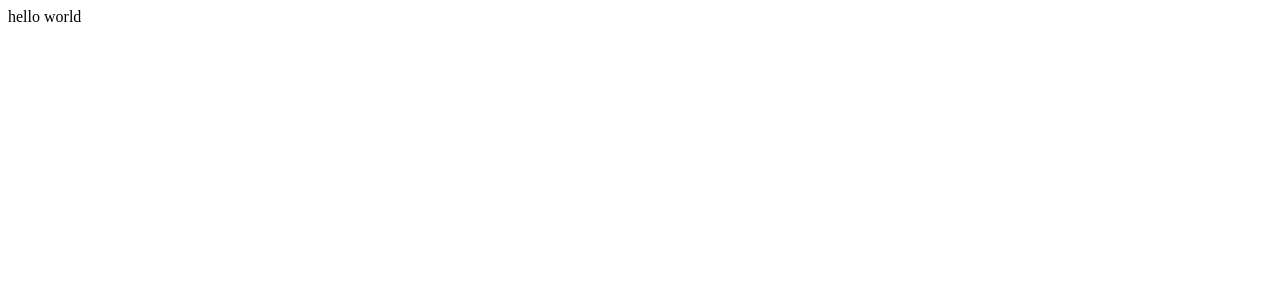
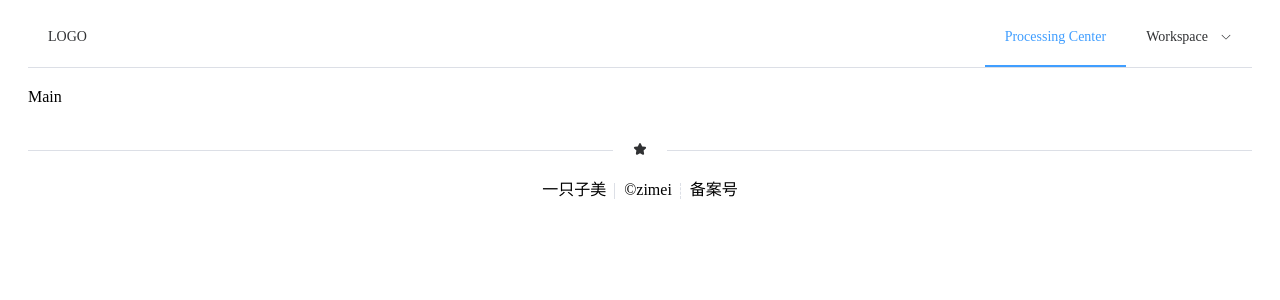
Before and after one commit to zimei11/MyBlogSpaceFinal, a Vue app: page /#/ in a window 1280 px wide. Shown: the top 300 px of the page. Built offline with nearby package versions, Linux system fonts and the light colour scheme.

Commit message:
布局完成，引入icon图形库

```diff
--- a/package.json
+++ b/package.json
@@ -8,6 +8,7 @@
     "lint": "vue-cli-service lint"
   },
   "dependencies": {
+    "@element-plus/icons-vue": "^2.0.6",
     "core-js": "^3.8.3",
     "element-plus": "^2.2.9",
     "jquery": "^3.6.0",
--- /dev/null
+++ b/src/components/ContentBase.vue
@@ -0,0 +1,20 @@
+<template>
+    <div class="common-layout">
+        <el-container>
+            <el-header>
+                <TopMenuVue/>
+            </el-header>
+            <el-main>Main</el-main>
+            <el-footer>
+                <FooterMenuVue/>
+            </el-footer>
+        </el-container>
+    </div>
+</template>
+
+<script setup>
+import FooterMenuVue from './Menu/FooterMenu.vue';
+import TopMenuVue from './Menu/TopMenu.vue';
+
+
+</script>
--- /dev/null
+++ b/src/components/Menu/FooterMenu.vue
@@ -0,0 +1,18 @@
+<template>
+    <el-divider>
+        <el-icon>
+            <star-filled />
+        </el-icon>
+    </el-divider>
+    <div style="text-align: center">
+        <span>一只子美</span>
+        <el-divider direction="vertical" />
+        <span>&copy;zimei</span>
+        <el-divider direction="vertical" border-style="dashed" />
+        <span>备案号</span>
+    </div>
+</template>
+
+<script setup>
+import { StarFilled } from '@element-plus/icons-vue'
+</script>
--- /dev/null
+++ b/src/components/Menu/TopMenu.vue
@@ -0,0 +1,40 @@
+<template>
+  <el-menu
+    :default-active="activeIndex"
+    class="el-menu-demo"
+    mode="horizontal"
+    :ellipsis="false"
+    @select="handleSelect"
+  >
+    <el-menu-item index="0">LOGO</el-menu-item>
+    <div class="flex-grow" />
+    <el-menu-item index="1">Processing Center</el-menu-item>
+    <el-sub-menu index="2">
+      <template #title>Workspace</template>
+      <el-menu-item index="2-1">item one</el-menu-item>
+      <el-menu-item index="2-2">item two</el-menu-item>
+      <el-menu-item index="2-3">item three</el-menu-item>
+      <el-sub-menu index="2-4">
+        <template #title>item four</template>
+        <el-menu-item index="2-4-1">item one</el-menu-item>
+        <el-menu-item index="2-4-2">item two</el-menu-item>
+        <el-menu-item index="2-4-3">item three</el-menu-item>
+      </el-sub-menu>
+    </el-sub-menu>
+  </el-menu>
+</template>
+
+<script  setup>
+import { ref } from 'vue'
+
+const activeIndex = ref('1')
+const handleSelect = (key, keyPath) => {
+  console.log(key, keyPath)
+}
+</script>
+
+<style>
+.flex-grow {
+  flex-grow: 1;
+}
+</style>
--- /dev/null
+++ b/src/css/commen_css.css
@@ -0,0 +1,7 @@
+.html,body{
+    /* background-color: #f2f2f5; */
+}
+
+el-card{
+    border-radius: 0.5rem;
+}
--- a/src/main.js
+++ b/src/main.js
@@ -4,6 +4,7 @@ import router from './router'
 import store from './store'
 import ElementPlus from 'element-plus'
 import 'element-plus/dist/index.css'
+import '@/css/commen_css.css'
 
 createApp(App)
     .use(store)
--- a/src/views/HomeView.vue
+++ b/src/views/HomeView.vue
@@ -1,8 +1,9 @@
 <template>
-<div>hello world</div>
+<ContentBaseVue></ContentBaseVue>
 </template>
 
 <script setup>
+import ContentBaseVue from '@/components/ContentBase.vue';
 </script>
 
 <style scoped>
```
Also changed, not shown: 1 other file (tests, documents, lock files or other folders).
